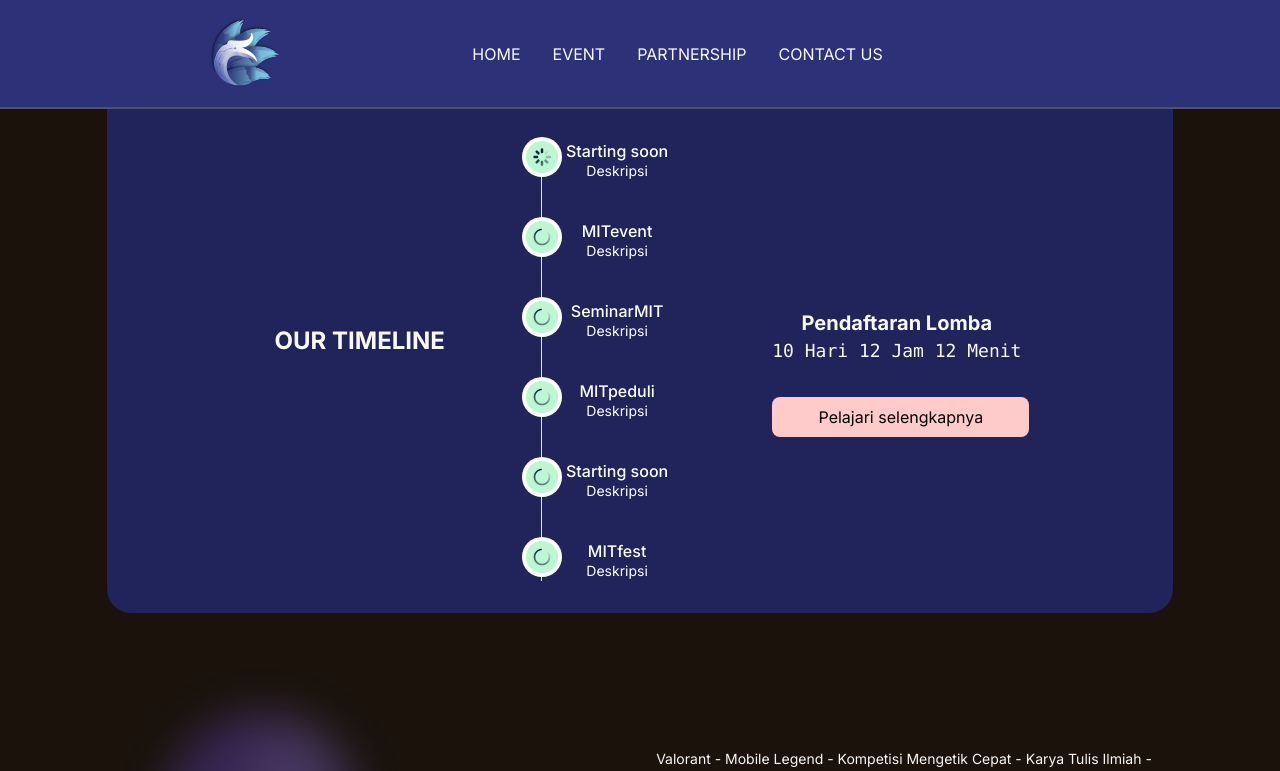
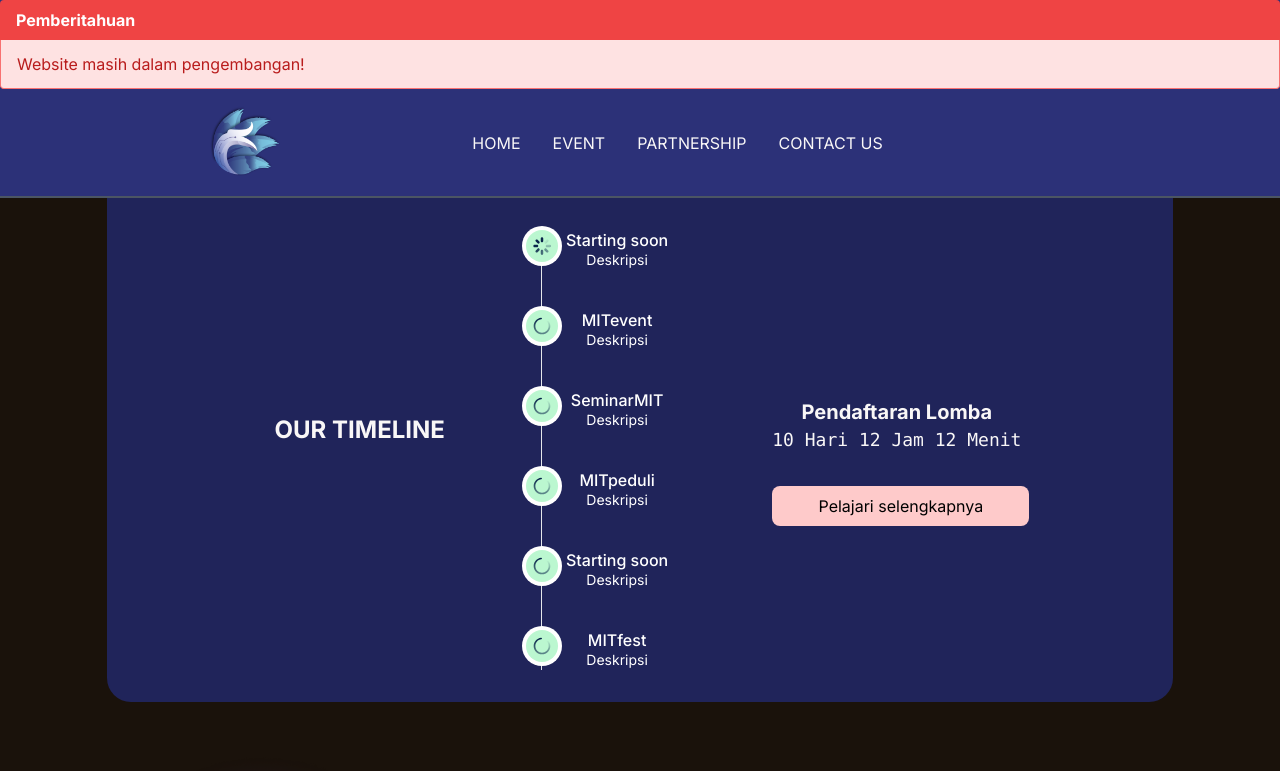
Before and after one commit to dimsgusti/MITWEEK, a Next.js app in the folder mit/: page / in a window 1280 px wide. Shown: the top 771 px of the page. Built offline with nearby package versions, Linux system fonts and the light colour scheme.

Commit message:
adding alert

```diff
--- a/mit/app/components/navbar.js
+++ b/mit/app/components/navbar.js
@@ -5,7 +5,15 @@ import LogoMIT from '../../images/logo/logo1.png'
 export default function Navbar(){
     const webName = 'MIT-WEEK 2023'
     return(
-        <nav className="bg-[#2c3178] text-[#f9f7f7]">
+        <nav className="bg-[#2c3178] text-[#f9f7f7] sticky top-0">
+            <div role="alert">
+                <div className="bg-red-500 text-white font-bold rounded-t px-4 py-2">
+                    Pemberitahuan
+                </div>
+                <div className="border border-t-0 border-red-400 rounded-b bg-red-100 px-4 py-3 text-red-700">
+                    <p>Website masih dalam pengembangan!</p>
+                </div>
+            </div>
             <div className="flex justify-center md:justify-evenly items-center p-4">
                 <div className="lg:text-lg">
                     {/* <Link href='/' className=''>{webName}</Link> */}
```
